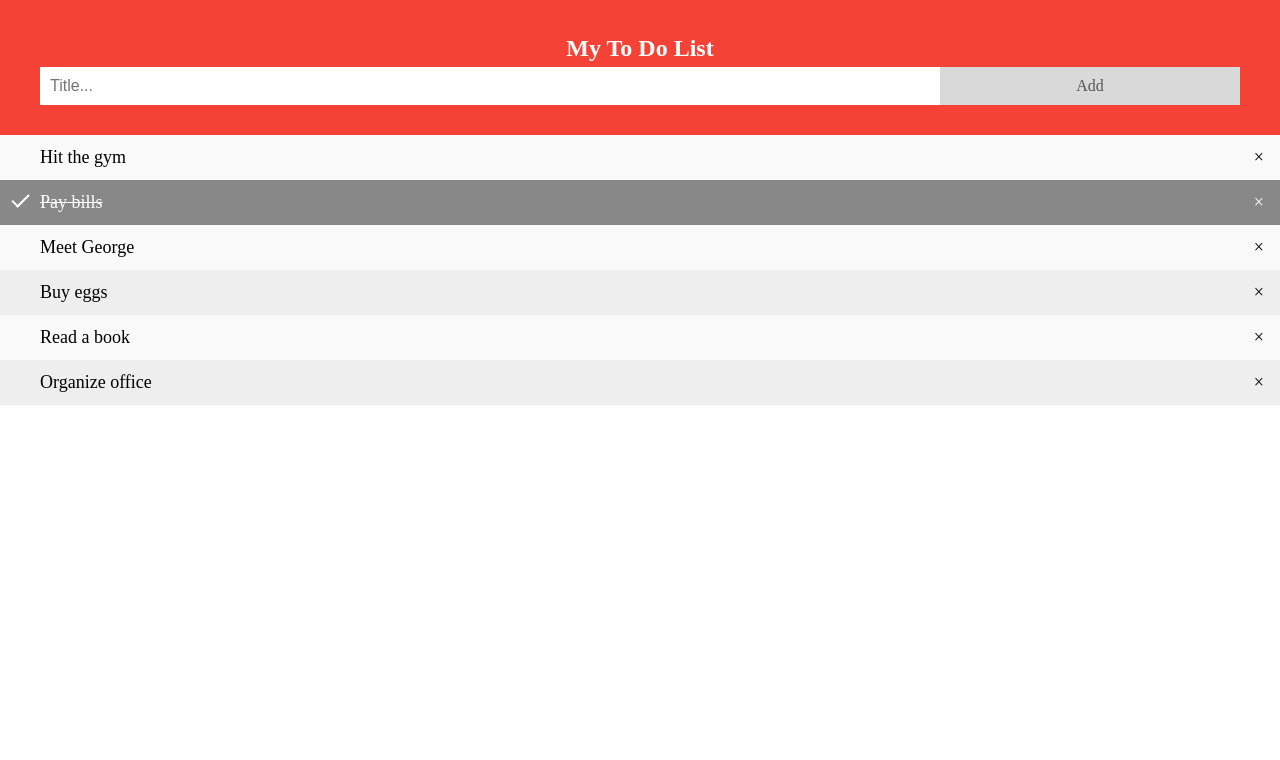
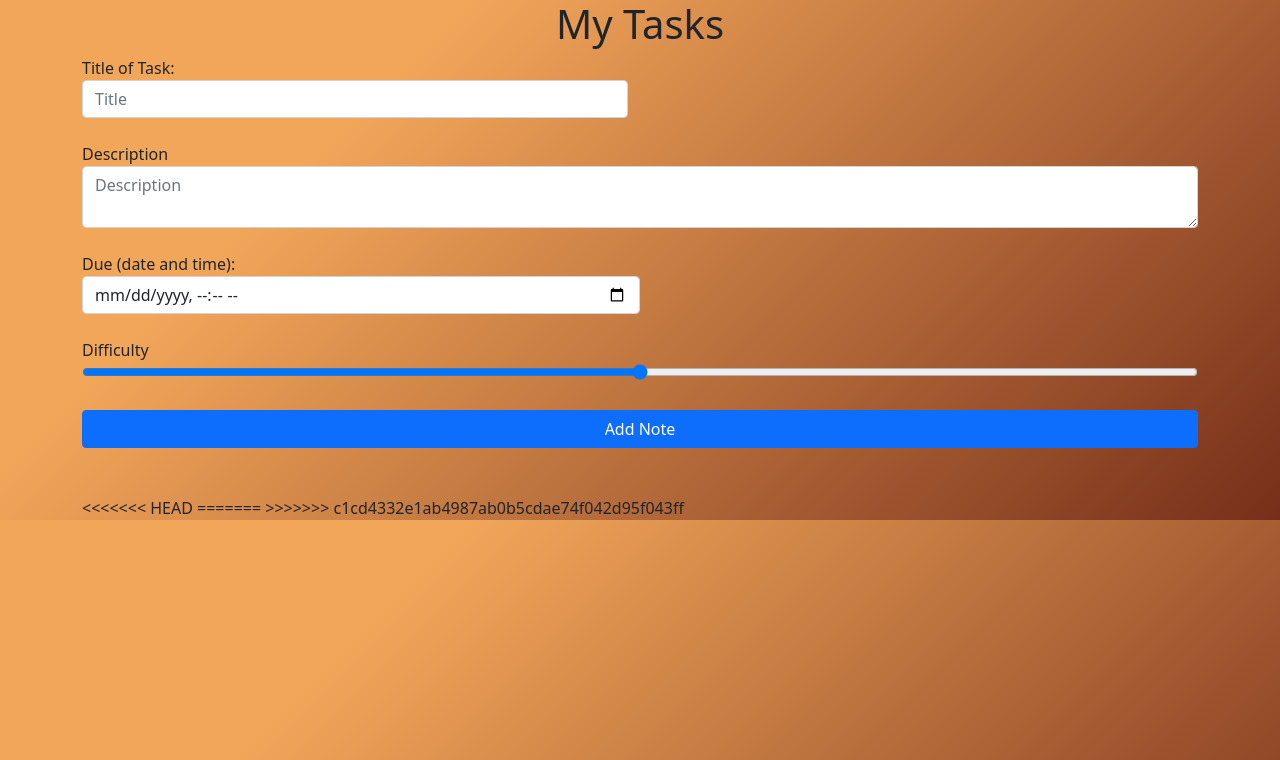
Before and after one commit to KOL305/task-manager-with-slimes, a Flask app: page /tasks in a window 1280 px wide. Shown: the top 760 px of the page. Run offline with Flask 2, Linux system fonts and the light colour scheme; some libraries are stand-ins or nearby versions.

Commit message:
editing tasks

```diff
--- a/templates/tasks.html
+++ b/templates/tasks.html
@@ -1,205 +1,100 @@
-<!DOCTYPE html>
-<html>
-<head>
-<meta name="viewport" content="width=device-width, initial-scale=1">
+<!doctype html>
+<html lang="en">
 <style>
-body {
-  margin: 0;
-  min-width: 250px;
+  body{
+    background-color: #772f1a;
+    background-image: linear-gradient(315deg, #772f1a 0%, #f2a65a 74%);
   }
 
-/* Include the padding and border in an element's total width and height */
-* {
-  box-sizing: border-box;
+  .text-input{
+    width: 100%;
   }
 
-/* Remove margins and padding from the list */
-ul {
-  margin: 0;
-  padding: 0;
-}
-
-/* Style the list items */
-ul li {
-  cursor: pointer;
-  position: relative;
-  padding: 12px 8px 12px 40px;
-  list-style-type: none;
-  background: #eee;
-  font-size: 18px;
-  transition: 0.2s;
-
-  /* make the list items unselectable */
-  -webkit-user-select: none;
-  -moz-user-select: none;
-  -ms-user-select: none;
-  user-select: none;
-}
-
-/* Set all odd list items to a different color (zebra-stripes) */
-ul li:nth-child(odd) {
-  background: #f9f9f9;
-}
-
-/* Darker background-color on hover */
-ul li:hover {
-  background: #ddd;
-}
-
-/* When clicked on, add a background color and strike out text */
-ul li.checked {
-  background: #888;
-  color: #fff;
-  text-decoration: line-through;
-}
-
-/* Add a "checked" mark when clicked on */
-ul li.checked::before {
-  content: '';
-  position: absolute;
-  border-color: #fff;
-  border-style: solid;
-  border-width: 0 2px 2px 0;
-  top: 10px;
-  left: 16px;
-  transform: rotate(45deg);
-  height: 15px;
-  width: 7px;
-}
-
-/* Style the close button */
-.close {
-  position: absolute;
-  right: 0;
-  top: 0;
-  padding: 12px 16px 12px 16px;
-}
-
-.close:hover {
-  background-color: #f44336;
-  color: white;
-}
-
-/* Style the header */
-.header {
-  background-color: #f44336;
-  padding: 30px 40px;
-  color: white;
-  text-align: center;
-}
-
-/* Clear floats after the header */
-.header:after {
-  content: "";
-  display: table;
-  clear: both;
-}
-
-/* Style the input */
-input {
-  margin: 0;
-  border: none;
-  border-radius: 0;
-  width: 75%;
-  padding: 10px;
-  float: left;
-  font-size: 16px;
-}
-
-/* Style the "Add" button */
-.addBtn {
-  padding: 10px;
-  width: 25%;
-  background: #d9d9d9;
-  color: #555;
-  float: left;
-  text-align: center;
-  font-size: 16px;
-  cursor: pointer;
-  transition: 0.3s;
-  border-radius: 0;
-}
-
-.addBtn:hover {
-  background-color: #bbb;
+  div{
+    text-align: left;
   }
 </style>
+
+<head>
+    <!-- Required meta tags -->
+    <meta charset="utf-8">
+    <meta name="viewport" content="width=device-width, initial-scale=1">
+
+    <!-- Bootstrap CSS -->
+    <link href="https://cdn.jsdelivr.net/npm/bootstrap@5.1.1/dist/css/bootstrap.min.css" rel="stylesheet"
+        integrity="sha384-F3w7mX95PdgyTmZZMECAngseQB83DfGTowi0iMjiWaeVhAn4FJkqJByhZMI3AhiU" crossorigin="anonymous">
+    <link rel="stylesheet" href="https://maxcdn.bootstrapcdn.com/font-awesome/4.4.0/css/font-awesome.min.css">
+    <link rel="stylesheet" type="text/css" href="theme.css">
+    <title>Note Taker</title>
 </head>
+
 <body>
+    <div class="container" id="page">
+        <div class="text-center">
+            <h1>My Tasks</h1>
+            <div class="row">
+                <div class="col-6">
+                    <label for="Title">Title of Task:</label>
+                    <input type="text" class="form-control" id="Title" name="Title" placeholder="Title">
+                </div>
+            </div>
+            <br>
+            <div>
+            <label for="difficultyBar">Description</label>
+            <textarea class="form-control" id="description" name="description" placeholder="Description"></textarea>
+            <br>
+            </div>
+            <div class="col-6">
+              <label for="duetime">Due (date and time):</label>
+              <br>
+              <input class="form-control" type="datetime-local" id="duetime" name="duetime">
+              <br>
+            </div>
+            <div>
+              <label for="difficultyBar">Difficulty</label><br>
+              <input type="range" max="4" min="0" id="difficultyBar" placeholder="Urgency" class="text-input" style="opacity: 1" required/>
+              <br>
+            </div>
+            <div class="d-grid">
+                <br>
+                <button type="button" class="btn btn-primary" onclick="addNote()">Add Note</button>
+            </div>
+            <br>
+        <br>
 
-<div id="myDIV" class="header">
-  <h2 style="margin:5px">My To Do List</h2>
-  <input type="text" id="myInput" placeholder="Title...">
-  <span onclick="newElement()" class="addBtn">Add</span>
+        <div id="notesList" class="container">
+            <!-- <div class="card text-left" style="background-color: #cccccc">
+                <div class="card-body">
+                    <div class="row">
+                        <div class="col-11">
+                            <h1 class="card-title">Heading</h1>
+                        </div>
+                        <div class="col-1">
+                            <button class="btn btn-danger" type="button"><i class="fa fa-trash"></i></button>
+                        </div>
+                    </div>
+                    <a href="google.com" class="card-link" contenteditable=true>google</a>
+                    <button class="btn bg-transparent bg-outline-light">
+                        <i class="fa fa-pencil"></i>
+                    </button>
+                    <div class="card-text" style="color: #737373;">
+                        <p>body</p>
+                    </div>
+                </div>
+            </div> -->
         </div>
 
-<ul id="myUL">
-  <li>Hit the gym</li>
-  <li class="checked">Pay bills</li>
-  <li>Meet George</li>
-  <li>Buy eggs</li>
-  <li>Read a book</li>
-  <li>Organize office</li>
-</ul>
+    </div>
 
-<script>
-// Create a "close" button and append it to each list item
-var myNodelist = document.getElementsByTagName("LI");
-var i;
+    <!-- Option 1: Bootstrap Bundle with Popper -->
+    <script src="https://cdn.jsdelivr.net/npm/bootstrap@5.1.1/dist/js/bootstrap.bundle.min.js"
+        integrity="sha384-/bQdsTh/da6pkI1MST/rWKFNjaCP5gBSY4sEBT38Q/9RBh9AH40zEOg7Hlq2THRZ"
+        crossorigin="anonymous"></script>
+    <script src="tasks.js"></script>
+</body>
 
-for (i = 0; i < myNodelist.length; i++) {
-  var span = document.createElement("SPAN");
-  var txt = document.createTextNode("\u00D7");
-  span.className = "close";
-  span.appendChild(txt);
-  myNodelist[i].appendChild(span);
-}
-
-// Click on a close button to hide the current list item
-var close = document.getElementsByClassName("close");
-var i;
-for (i = 0; i < close.length; i++) {
-  close[i].onclick = function() {
-    var div = this.parentElement;
-    div.style.display = "none";
-  }
-}
-
-// Add a "checked" symbol when clicking on a list item
-var list = document.querySelector('ul');
-list.addEventListener('click', function(ev) {
-  if (ev.target.tagName === 'LI') {
-    ev.target.classList.toggle('checked');
-  }
-}, false);
-
-// Create a new list item when clicking on the "Add" button
-function newElement() {
-  var li = document.createElement("li");
-  var inputValue = document.getElementById("myInput").value;
-  var t = document.createTextNode(inputValue);
-  li.appendChild(t);
-  if (inputValue === '') {
-    alert("You must write something!");
-  } else {
-    document.getElementById("myUL").appendChild(li);
-  }
-  document.getElementById("myInput").value = "";
-
-  var span = document.createElement("SPAN");
-  var txt = document.createTextNode("\u00D7");
-  span.className = "close";
-  span.appendChild(txt);
-  li.appendChild(span);
-
-  for (i = 0; i < close.length; i++) {
-    close[i].onclick = function() {
-      var div = this.parentElement;
-      div.style.display = "none";
-    }
-  }
-}
-</script>
-
-</body>
+<<<<<<< HEAD
 </html>
+=======
+</html>
+>>>>>>> c1cd4332e1ab4987ab0b5cdae74f042d95f043ff
```
Lines whose indentation alone changed are shown as unchanged.
